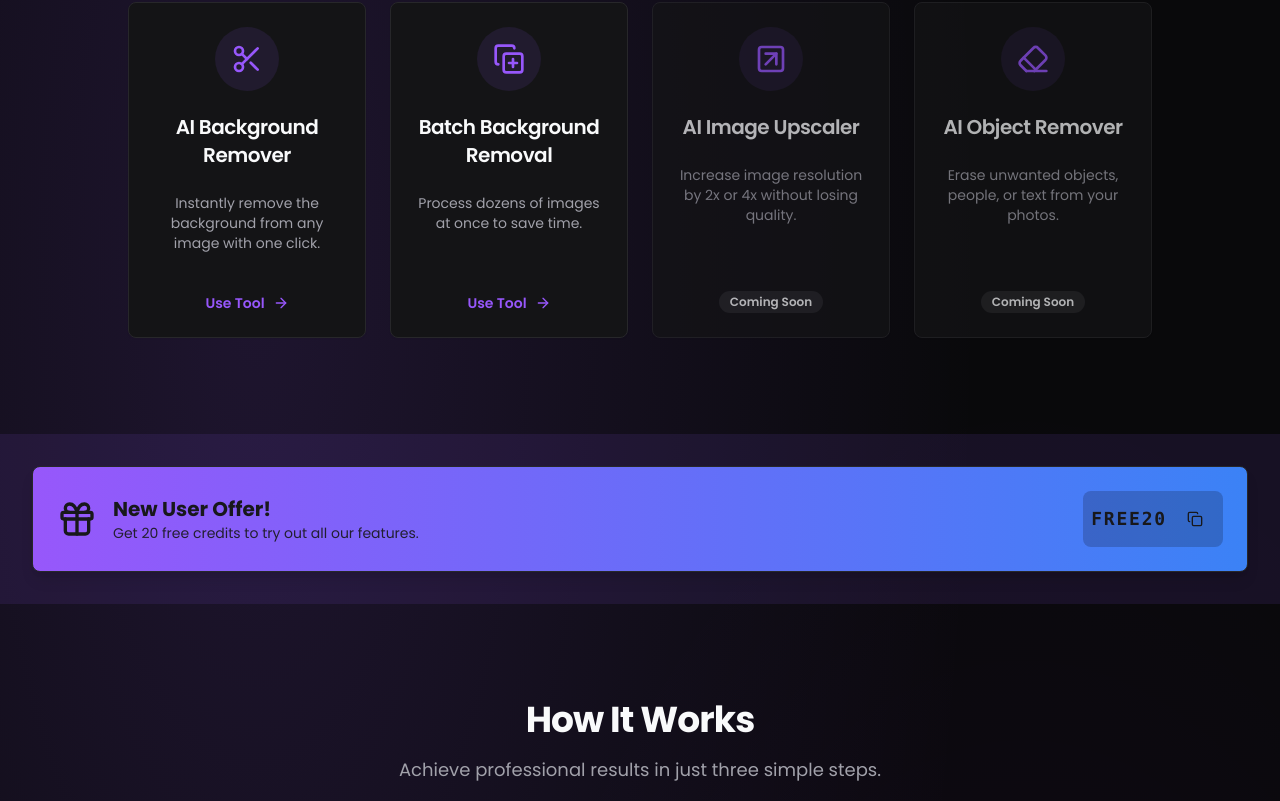
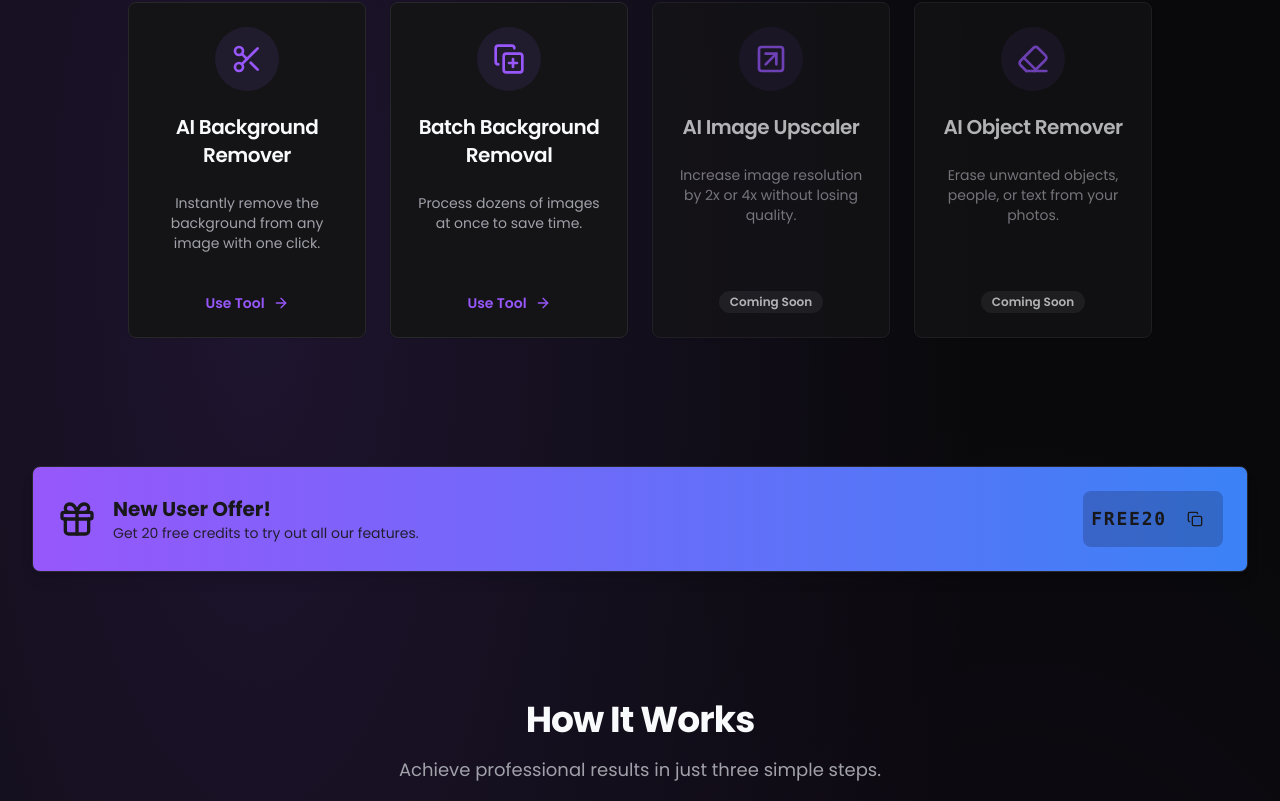
Before and after one commit to codecay7/cocable, a React (Vite) app: page / in a window 1280 px wide. Shown: the part 423-1224 px from the top of the page. Built offline with nearby package versions, Linux system fonts and the light colour scheme.

Commit message:
Updated src/components/PromoBanner.tsx

```diff
--- a/src/components/PromoBanner.tsx
+++ b/src/components/PromoBanner.tsx
@@ -16,7 +16,7 @@ export const PromoBanner = () => {
   };
 
   return (
-    <section className="bg-primary/10">
+    <section>
       <div className="container mx-auto py-8">
         <Card className="bg-gradient-to-r from-primary to-blue-500 text-primary-foreground shadow-lg">
           <CardContent className="p-6 flex flex-col md:flex-row items-center justify-between gap-4">
```
